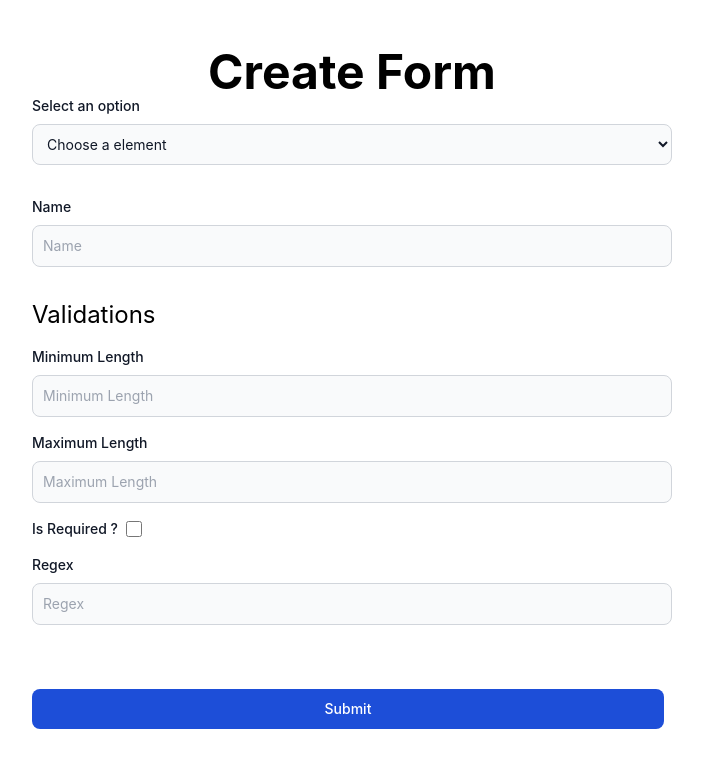
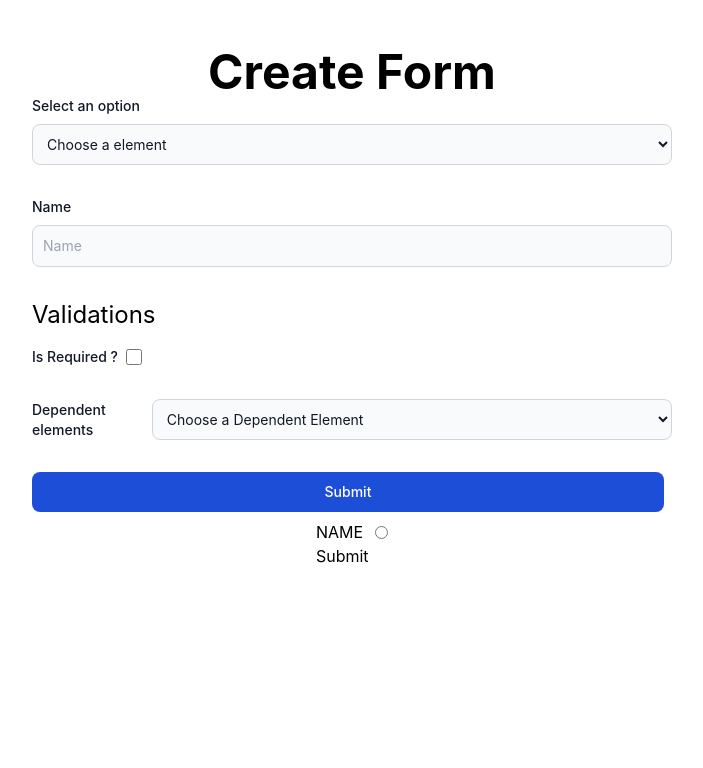
Before and after one commit to anshuER/test-mindinventory, a React (Create React App) app: page / in a window 1280 px wide. Shown: the top 768 px of the page, without its empty margins (288-991 px from the left). Built offline with nearby package versions, Linux system fonts and the light colour scheme; data requests are answered from the project's data file.

Commit message:
add and retrieve to json server

```diff
--- a/db.json
+++ b/db.json
@@ -1,3 +1,9 @@
 {
-  "forms": []
+  "forms": [
+    {
+      "id": "8f29",
+      "type": "radio",
+      "name": "name"
+    }
+  ]
 }
--- a/src/App.js
+++ b/src/App.js
@@ -1,24 +1,42 @@
-import './App.css';
-import { useState } from 'react';
+import { useEffect, useState } from 'react';
+import axios from 'axios';
+
 import FormBuilder from './components/FormBuilder';
 import FormViewer from './components/FormViewer';
+
+import './App.css';
 
 function App() {
   const [formElements, setFormElements] = useState([]);
 
-  const addFormElement = (element) => {
-    setFormElements((prev) => {
-      return [...prev, element];
-    });
+  const addFormElement = async (element) => {
+    const data = [...formElements, element];
+    setFormElements(data);
+
+    try {
+      await axios.post('http://localhost:3002/forms', { ...element });
+    } catch (error) {
+      console.log(error);
+    }
   };
+
+  useEffect(() => {
+    const getForms = async () => {
+      const res = await axios.get('http://localhost:3002/forms');
+      const data = await res.data;
+      setFormElements(data);
+    };
+
+    getForms();
+  }, []);
 
   return (
     <div className='flex flex-col items-center justify-center my-12'>
       <h1 className='text-5xl font-bold'>Create Form</h1>
       <FormBuilder elements={formElements} addFormElement={addFormElement} />
-      {formElements.map((element, index) => {
-        return <FormViewer key={index} element={element} />;
-      })}
+      {formElements && formElements.length > 0 && (
+        <FormViewer elements={formElements} />
+      )}
     </div>
   );
 }
--- a/src/components/FormBuilder/index.js
+++ b/src/components/FormBuilder/index.js
@@ -13,7 +13,6 @@ const FormBuilder = ({ addFormElement, elements }) => {
   };
 
   const handleSubmit = () => {
-    console.log('form', formValues);
     addFormElement(formValues);
   };
 
@@ -50,6 +49,8 @@ const FormBuilder = ({ addFormElement, elements }) => {
 
       <div className=' flex flex-col gap-4'>
         <h1 className='text-2xl'>Validations</h1>
+        {formValues?.type === 'text' && (
+          <>
             <InputBox
               name={'min'}
               placeholder={'Minimum Length'}
@@ -62,6 +63,14 @@ const FormBuilder = ({ addFormElement, elements }) => {
               type='number'
               onChange={(e) => updateFormElements('max', e.target.value)}
             />
+
+            <InputBox
+              name={'regex'}
+              placeholder={'Regex'}
+              onChange={(e) => updateFormElements('regex', e.target.value)}
+            />
+          </>
+        )}
         <div className='flex items-center'>
           <label
             for='required'
@@ -81,11 +90,6 @@ const FormBuilder = ({ addFormElement, elements }) => {
             }
           />
         </div>
-        <InputBox
-          name={'regex'}
-          placeholder={'Regex'}
-          onChange={(e) => updateFormElements('regex', e.target.value)}
-        />
       </div>
 
       <div className=' flex flex-col gap-4'>
--- a/src/components/FormViewer/index.js
+++ b/src/components/FormViewer/index.js
@@ -1,17 +1,40 @@
 import React from 'react';
 import { useForm } from 'react-hook-form';
 
-const FormViewer = ({ element }) => {
-  const { register } = useForm();
+const FormViewer = ({ elements }) => {
+  const {
+    register,
+    handleSubmit,
+    formState: { errors },
+  } = useForm();
+
+  const onSubmit = (data) => console.log(data);
   return (
-    <div>
-      <label>{element.name.toUpperCase()}</label>
-      <input
-        type={element.type}
-        class='bg-gray-50 border border-gray-300 text-gray-900 text-sm rounded-lg focus:ring-blue-500 focus:border-blue-500 block w-full p-2.5 '
-        {...register(element.name, { required: element.required })}
-      ></input>
-    </div>
+    <form onSubmit={handleSubmit(onSubmit)}>
+      {elements.map((element, index) => {
+        return (
+          <div key={index}>
+            <div className='flex gap-3 justify-center items-center'>
+              <label>{element.name.toUpperCase()}</label>
+              <input
+                type={element.type}
+                class='bg-gray-50 border border-gray-300 text-gray-900 text-sm rounded-lg focus:ring-blue-500 focus:border-blue-500 block  p-2.5 '
+                {...register(element.name, {
+                  required: element.required,
+                  max: element?.max,
+                  min: element?.min,
+                  pattern: element?.regex,
+                })}
+              ></input>
+            </div>
+            {errors[element.name] && (
+              <p className='text-red-500'>Something is wrong here</p>
+            )}
+          </div>
+        );
+      })}
+      <input type='submit' />
+    </form>
   );
 };
 
```
Lines whose indentation alone changed are shown as unchanged.
